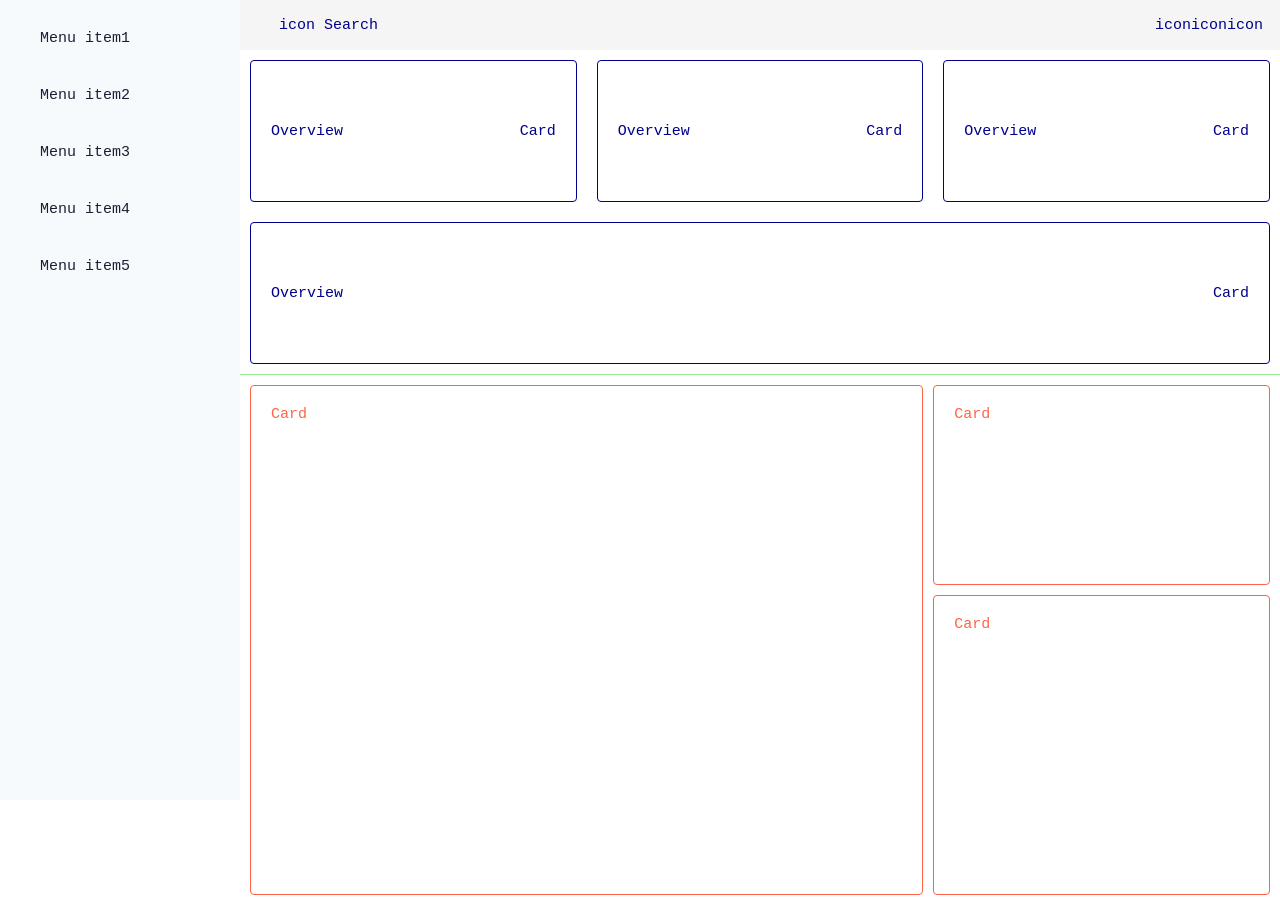
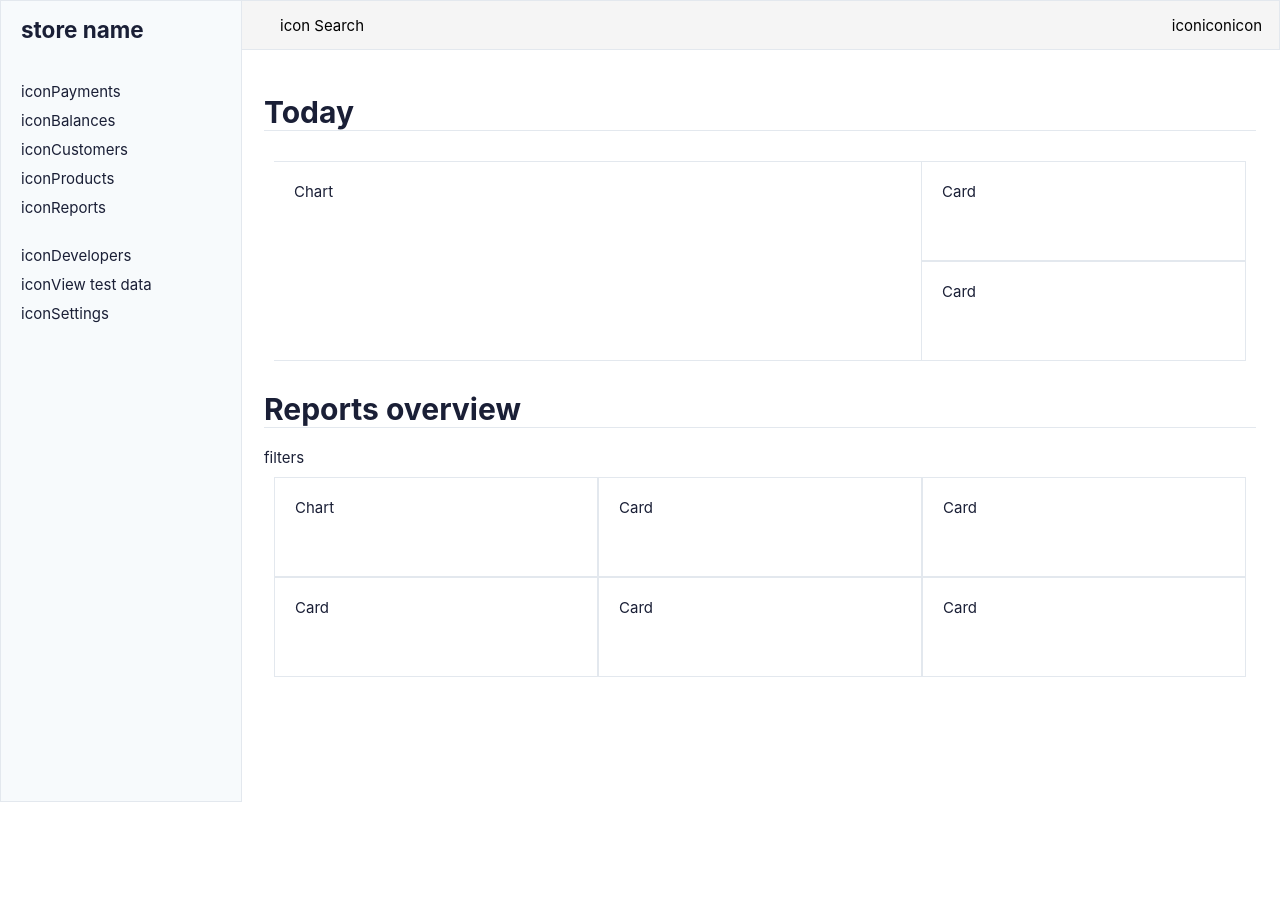
Before and after one commit to 0meram/ChargeflowDashboard, a React (Create React App) app: page / in a window 1280 px wide. After the commit the page ends 800 px from the top, so only its background shows below. Built offline with nearby package versions, Linux system fonts and the light colour scheme.

Commit message:
base layout

```diff
--- a/src/App.css
+++ b/src/App.css
@@ -1,9 +1,9 @@
 body {
   margin: 0;
   padding: 0;
-  color: white;
+  color: #1A1F36;
   box-sizing: border-box;
-  font-family: monospace;
+  font-family: SF Pro Text;
   font-size: 15px;
 }
 
@@ -13,8 +13,7 @@ body {
   grid-template-rows: 50px 1fr 50px;
   grid-template-areas:
     'header'
-    'main'
-    'footer';
+    'main';
   height: 100vh;
 }
 
@@ -31,17 +30,23 @@ body {
 .main {
   grid-area: main;
   background-color: white;
+  padding: 24px;
+}
+
+/* flexing header */
+.header {
+  display: flex;
+  align-items: center;
+  justify-content: space-between;
+  color: rgb(0, 0, 0);
+  padding: 0 15px;
+  border: 1px solid #E3E8EE
 }
 
 
-/* flexing header and footer */
-.header,
-.footer {
+.header_icons {
   display: flex;
-  align-items: center;
-  justify-content: space-between;
-  color: darkblue;
-  padding: 0 15px;
+  margin: 2px;
 }
 
 /* flexing aside */
@@ -53,82 +58,123 @@ body {
   position: fixed;
   overflow-y: auto;
   z-index: 2;
-  /* transform: translateX(-245px); */
+  transform: translateX(-245px);
+  border: 1px solid #E3E8EE;
 }
 
 .aside.active {
   transform: translateX(0);
 }
 
+.aside_title {
+  padding: 5px 5px 5px 20px;
+  margin-top: 10px;
+}
+
 .aside_list {
   padding: 0;
   margin-top: 10px;
-  /* list-style-type: none; */
+  list-style-type: none;
 }
 
-.aside_list-item {
-  padding: 20px 20px 20px 40px;
+.aside_list li {
+  padding: 5px 5px 5px 20px;
   color: #1A1F36;
+  display: flex;
 }
 
-.aside_list-item:hover {
+.aside_list li:hover {
   background-color: rgb(112, 112, 112);
   cursor: pointer;
 }
 
 /* Layout for main content overview and its cards */
-.main_overview {
-  display: flex;
-  flex-wrap: wrap;
-  align-items: center;
-  border-bottom: 1px solid lightgreen;
-}
 
-.overview_card {
-  flex-basis: 250px;
-  flex-grow: 1;
-  margin: 10px 10px;
-  display: flex;
-  align-items: center;
-  justify-content: space-between;
-  padding: 20px;
-  height: 100px;
-  border: 1px solid darkblue;
-  border-radius: 4px;
-  color: darkblue;
+.main_title {
+  border-bottom: 1px solid #E3E8EE;
 }
 
 /* Layout for main-cards section // below main_overview */
-.main_cards {
-  margin: 10px;
+
+.charts {
   display: grid;
   grid-template-columns: 1fr;
-  grid-template-rows: 500px 200px 300px;
+  grid-template-rows: repeat(3, 200px);
+  grid-template-areas:
+    'chart1'
+    'chart2'
+    'main_chart';
+  padding: 10px;
+}
+
+.chart1,
+.chart2,
+.main_chart {
+  padding: 20px;
+  border: 1px solid #E3E8EE;
+  border-left: #E3E8EE;
+}
+
+.main_chart {
+  grid-area: main_chart;
+}
+
+.chart1 {
+  grid-area: chart1;
+}
+
+.chart2 {
+  grid-area: chart2;
+}
+
+.reports {
+  display: grid;
+  grid-template-columns: 1fr;
+  grid-template-rows: repeat(6, 200px);
   grid-template-areas:
     'card1'
     'card2'
-    'card3';
-  grid-gap: 10px;
+    'card3'
+    'card4'
+    'card5'
+    'card6';
+  padding: 10px;
 }
 
-.card {
+.card1,
+.card2,
+.card3,
+.card4,
+.card5,
+.card6 {
   padding: 20px;
-  border: 1px solid tomato;
-  border-radius: 4px;
-  color: tomato;
+  border: 1px solid #E3E8EE;
 }
 
-.card:first-child {
+.card1 {
   grid-area: card1;
 }
 
-.card:nth-child(2) {
+.card2 {
   grid-area: card2;
 }
 
-.card:nth-child(3) {
+.card3 {
   grid-area: card3;
 }
+
+.card4 {
+  grid-area: card4;
+}
+
+.card5 {
+  grid-area: card5;
+}
+
+.card6 {
+  grid-area: card6;
+}
+
 
 /* responsive layout */
 @media only screen and (min-width: 750px) {
@@ -138,8 +184,7 @@ body {
     grid-template-rows: 50px 1fr 50px;
     grid-template-areas:
       'aside header'
-      'aside main'
-      'aside footer';
+      'aside main';
     height: 100vh;
   }
 
@@ -150,28 +195,24 @@ body {
     transform: translateX(0);
   }
 
-  .main_cards {
-    margin: 10px;
+  .charts {
     display: grid;
-    grid-template-columns: 2fr 1fr;
-    grid-template-rows: 200px 300px;
+    grid-template-columns: 1fr 0.5fr;
+    grid-template-rows: 100px 100px;
     grid-template-areas:
-      'card1 card2'
-      'card1 card3';
-    grid-gap: 10px;
+      'main_chart  chart1'
+      'main_chart  chart2';
+    padding: 10px;
   }
 
-  .menu-icon {
-    position: fixed;
-    display: flex;
-    top: 2px;
-    left: 8px;
-    align-items: center;
-    justify-content: center;
-    z-index: 1;
-    cursor: pointer;
-    padding: 12px;
-    color: black;
+  .reports {
+    display: grid;
+    grid-template-columns: 1fr 1fr 1fr;
+    grid-template-rows: 100px 100px;
+    grid-template-areas:
+      'card1 card2 card3'
+      'card4 card5 card6';
+    padding: 10px;
   }
 
   .header_search {
--- a/src/App.js
+++ b/src/App.js
@@ -10,11 +10,8 @@ const App = () => {
 
   return (
     <div className={`grid-container ${asideActive ? 'aside-active' : ''}`}>
-      <div className="menu-icon" onClick={toggleAside}>
-        <strong> &#9776;</strong>
-      </div>
       <header className="header">
-        <div className="header_search"> icon Search</div>
+        <div className="header_search">icon Search</div>
         <div className="header_icons">
           <div className="header_icon">icon</div>
           <div className="header_icon">icon</div>
@@ -22,41 +19,36 @@ const App = () => {
         </div>
       </header>
       <aside className={`aside ${asideActive ? 'active' : ''}`}>
-        <div className="aside_close-icon" onClick={toggleAside}>
-          <strong>&times;</strong>
-          <div>hwloooooooooo</div>
-        </div>
+        <h2 className="aside_title">store name</h2>
         <ul className="aside_list">
-          <li className="aside_list-item">Menu item1</li>
-          <li className="aside_list-item">Menu item2</li>
-          <li className="aside_list-item">Menu item3</li>
-          <li className="aside_list-item">Menu item4</li>
-          <li className="aside_list-item">Menu item5</li>
+          <li><icon>icon</icon>Payments</li>
+          <li><icon>icon</icon>Balances</li>
+          <li><icon>icon</icon>Customers</li>
+          <li><icon>icon</icon>Products</li>
+          <li><icon>icon</icon>Reports</li>
+          <br></br>
+          <li><icon>icon</icon>Developers</li>
+          <li><icon>icon</icon>View test data</li>
+          <li><icon>icon</icon>Settings
+          </li>
         </ul>
       </aside>
       <main className="main">
-        <div className="main_overview">
-          <div className="overview_card">
-            <div className="overview_card-info">Overview</div>
-            <div className="overview_card-icon">Card</div>
-          </div>
-          <div className="overview_card">
-            <div className="overview_card-info">Overview</div>
-            <div className="overview_card-icon">Card</div>
-          </div>
-          <div className="overview_card">
-            <div className="overview_card-info">Overview</div>
-            <div className="overview_card-icon">Card</div>
-          </div>
-          <div className="overview_card">
-            <div className="overview_card-info">Overview</div>
-            <div className="overview_card-icon">Card</div>
-          </div>
+        <h1 className='main_title'>Today</h1>
+        <div className="charts">
+          <div className="main_chart">Chart</div>
+          <div className="chart1">Card</div>
+          <div className="chart2">Card</div>
         </div>
-        <div className="main_cards">
-          <div className="card">Card</div>
-          <div className="card">Card</div>
-          <div className="card">Card</div>
+        <h1 className='main_title'>Reports overview</h1>
+        <div>filters</div>
+        <div className="reports">
+          <div className="card1">Chart</div>
+          <div className="card2">Card</div>
+          <div className="card3">Card</div>
+          <div className="card4">Card</div>
+          <div className="card5">Card</div>
+          <div className="card6">Card</div>
         </div>
       </main>
     </div>
```
